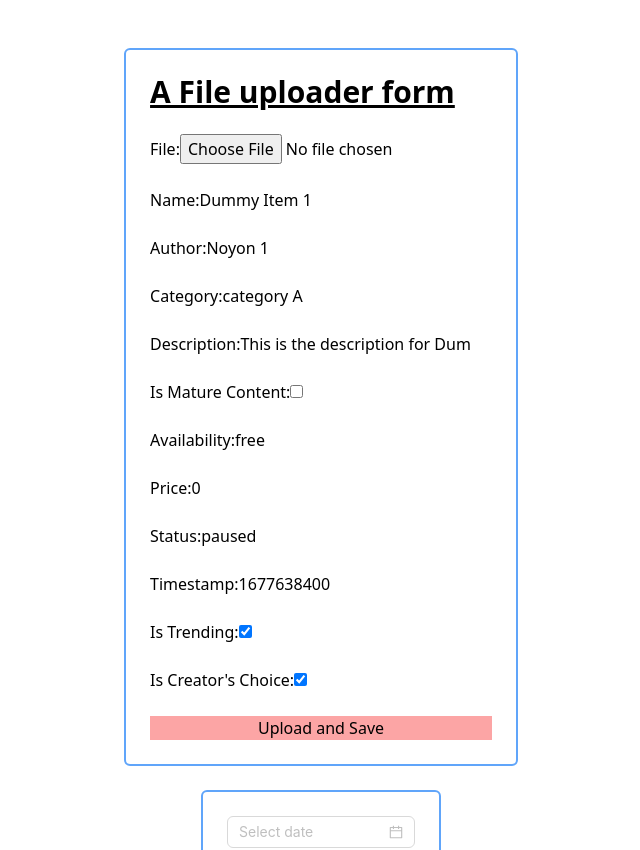
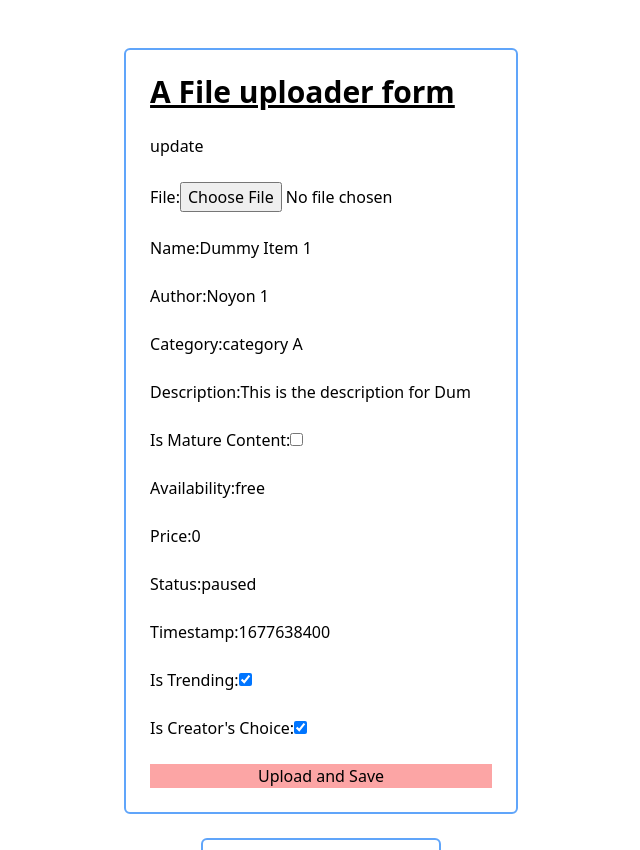
Before and after one commit to AbdullahWins/componentSnippets, a React (Vite) app: page / in a window 1280 px wide. Shown: the top 850 px of the page, without its empty margins (319-959 px from the left). Built offline with nearby package versions, Linux system fonts and the light colour scheme.

Commit message:
added editor

```diff
--- a/index.html
+++ b/index.html
@@ -4,7 +4,7 @@
     <meta charset="UTF-8" />
     <link rel="icon" type="image/svg+xml" href="/vite.svg" />
     <meta name="viewport" content="width=device-width, initial-scale=1.0" />
-    <title>componentArena</title>
+    <title>Component Snippets</title>
   </head>
   <body>
     <div id="root"></div>
--- a/package.json
+++ b/package.json
@@ -12,6 +12,7 @@
   },
   "dependencies": {
     "antd": "^5.5.2",
+    "axios": "^1.4.0",
     "react": "^18.2.0",
     "react-dom": "^18.2.0"
   },
--- a/src/components/FileUploader.jsx
+++ b/src/components/FileUploader.jsx
@@ -78,9 +78,43 @@ const FileUploader = () => {
     }
   };
 
+  // Function to update a ringtone by ID
+  const updateRingtoneById = async (id) => {
+    try {
+      const formData = new FormData();
+      formData.append("file", file);
+      formData.append("data", JSON.stringify(data));
+
+      const response = await fetch(
+        `${import.meta.env.VITE_API_BASE_URL}/banners/edit/${id}`,
+        {
+          method: "PATCH",
+          body: formData,
+        }
+      );
+
+      const result = await response.json();
+      console.log(result);
+
+      // Handle success response here
+    } catch (error) {
+      console.error(error);
+      // Handle error here
+    }
+  };
+
   return (
     <div className="flex flex-col gap-6 border-2 border-blue-400 rounded-md p-6">
       <h1 className="text-3xl font-bold underline">A File uploader form</h1>
+      <div>
+        <button
+          onClick={() => {
+            updateRingtoneById("647ec0da264d1f982e7fe91e");
+          }}
+        >
+          update
+        </button>
+      </div>
       <div>
         <label htmlFor="file2">File:</label>
         <input type="file" id="file2" onChange={handleFileChange} />
```
Also changed, not shown: 1 other file (tests, documents, lock files or other folders).
